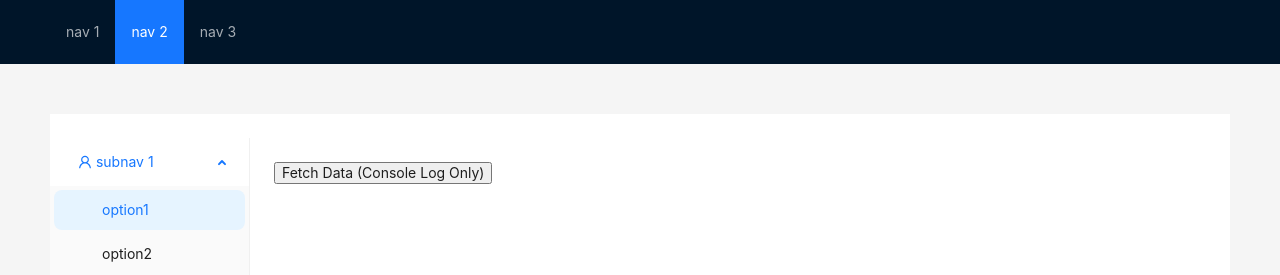
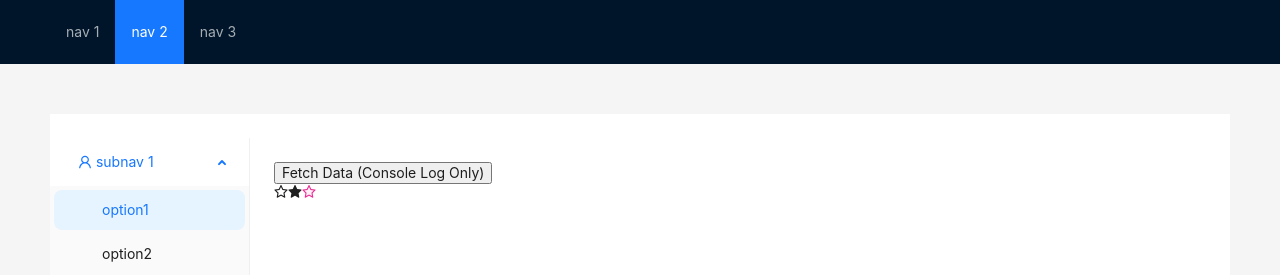
Before and after one commit to yijun-l/wiki, a Vue app in the folder web/: page / in a window 1280 px wide. Shown: the top 275 px of the page. Built offline with nearby package versions, Linux system fonts and the light colour scheme; the HTML template or start-up script is replaced by a standard one.

Commit message:
feat(web): add Ant Design Vue icon dependency
- npm install --save @ant-design/icons-vue
- Included test usage to verify icon components work correctly

```diff
--- a/web/package.json
+++ b/web/package.json
@@ -14,6 +14,7 @@
     "type-check": "vue-tsc --build"
   },
   "dependencies": {
+    "@ant-design/icons-vue": "^7.0.1",
     "ant-design-vue": "^4.2.6",
     "axios": "^1.13.2",
     "vue": "^3.5.25",
--- a/web/src/views/Home.vue
+++ b/web/src/views/Home.vue
@@ -1,11 +1,16 @@
 <template>
   <div>
     <button @click="fetchData">Fetch Data (Console Log Only)</button>
+    <br>
+    <star-outlined />
+    <star-filled />
+    <star-two-tone two-tone-color="#eb2f96" />
   </div>
 </template>
 
 <script setup>
-import axios from 'axios'
+import axios from 'axios';
+import { StarOutlined, StarFilled, StarTwoTone } from '@ant-design/icons-vue';
 
 const fetchData = async () => {
   try {
```
Also changed, not shown: 1 other file (tests, documents, lock files or other folders).
